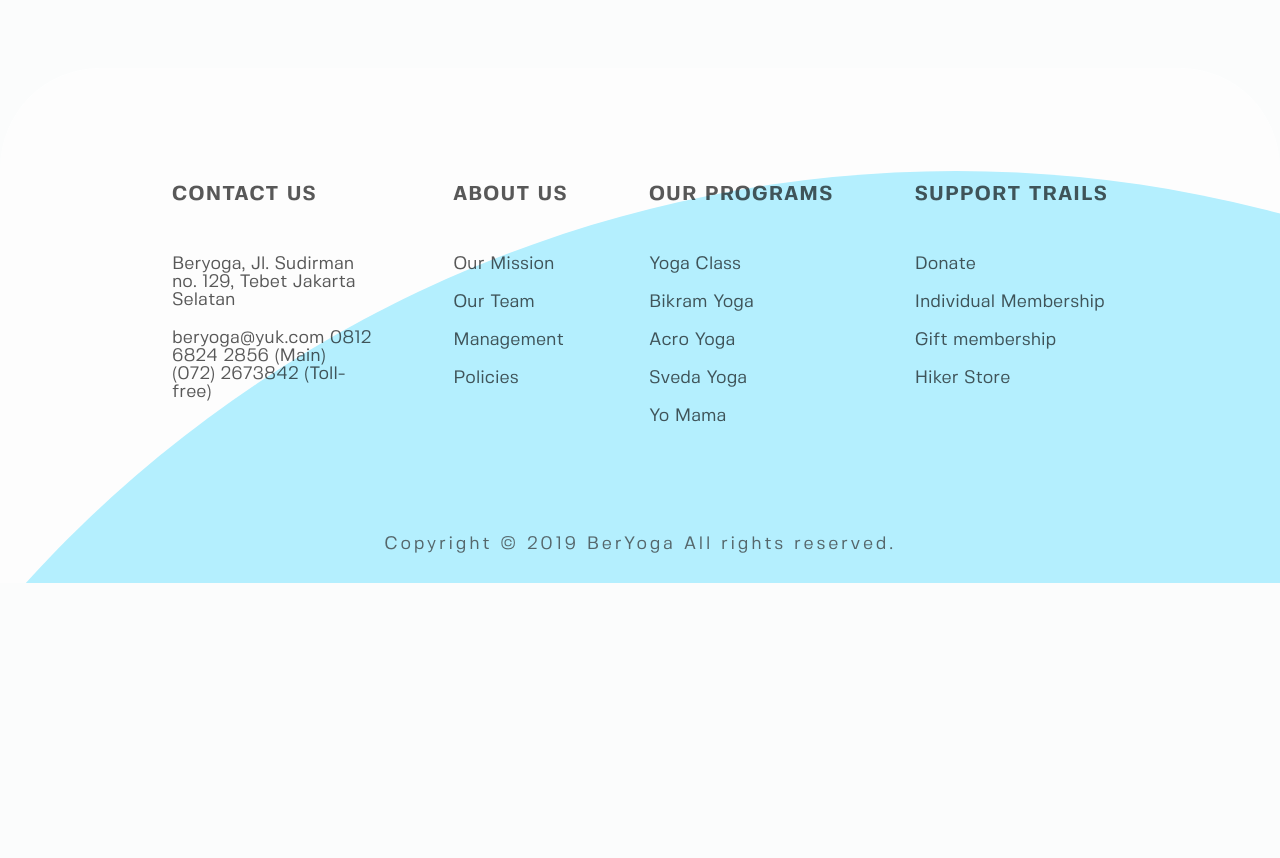
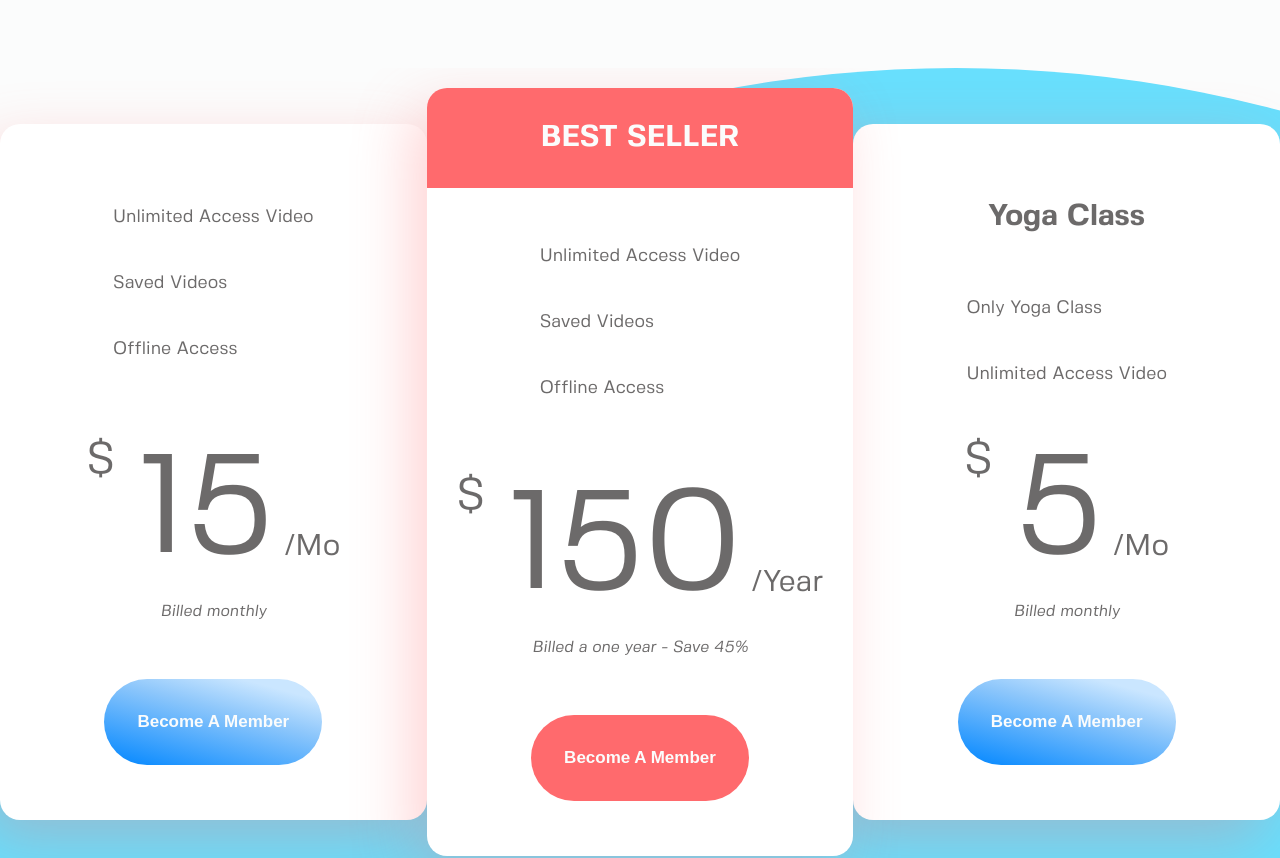
Before and after one commit to jekanov00/yoga_landing, a React (Create React App) app: page / in a window 1280 px wide. Shown: the part 6300-7158 px from the top of the page. Before the commit the page ends 6883 px from the top, so only its background shows below. Built offline with nearby package versions, Linux system fonts and the light colour scheme.

Commit message:
Add article "prices"

```diff
--- a/src/App.css
+++ b/src/App.css
@@ -398,7 +398,7 @@ footer {
   width: 2512px;
   height: 2512px;
   border-radius: 50%;
-  bottom: -2100px;
+  top: 0;
   left: -300px;
 }
 
@@ -406,8 +406,8 @@ footer {
   max-width: 1428px;
   margin: auto;
   background-color: rgba(255, 255, 255, 0.5);
-  border-top-left-radius: 100px;
-  border-top-right-radius: 100px;
+  border-top-left-radius: 170px;
+  border-top-right-radius: 170px;
 }
 
 .linksContainer {
@@ -421,7 +421,7 @@ footer {
 }
 
 .copyright {
-  color: #2E2E2E;
+  color: #2e2e2e;
   opacity: 0.701;
   font-weight: 400;
   letter-spacing: 0.15em;
@@ -445,3 +445,142 @@ footer {
 .linksBlock__text + .linksBlock__text {
   margin-top: 20px;
 }
+
+.prices {
+  margin-bottom: 200px;
+  padding-top: 20px;
+}
+
+.pricesContainer {
+  display: flex;
+  justify-content: center;
+}
+
+.pricesBlock {
+  display: flex;
+  flex-direction: column;
+  align-items: center;
+  background-color: #ffffff;
+  border-radius: 20px;
+  overflow: hidden;
+  width: 475px;
+  color: rgba(59, 56, 56, 0.749);
+  box-shadow: -15px 20px 60px 0 rgba(255, 106, 109, 0.3);
+}
+
+.pricesBlock:first-child,
+.pricesBlock:last-child {
+  margin: 36px 0;
+}
+
+.pricesBlock:first-child .pricesBlock__list {
+  margin-top: 74px;
+}
+
+.pricesBlock:nth-child(2) {
+  z-index: 10;
+}
+
+.pricesBlock:nth-child(2) .pricesBlock__button {
+  background: rgba(255, 106, 109, 1);
+}
+
+.pricesBlock__priceBlock {
+  display: flex;
+  margin-top: auto;
+}
+
+.pricesBlock__title {
+  font-size: 30px;
+  font-weight: 700;
+  margin-top: 78px;
+  margin-bottom: 57px;
+}
+
+.pricesBlock__best {
+  background-color: rgba(255, 106, 109, 1);
+  text-align: center;
+  position: relative;
+  height: 100px;
+  width: 100%;
+  margin-bottom: 49px;
+}
+
+.pricesBlock__best_title {
+  font-size: 30px;
+  line-height: 100px;
+  font-weight: 700;
+  text-transform: uppercase;
+  color: #fbfcfc;
+}
+
+.pricesBlock__list {
+  margin-bottom: 68px;
+}
+
+.pricesBlock:last-child .pricesBlock__list {
+  margin-bottom: 44px;
+}
+
+.pricesBlock__listItem {
+  font-size: 18px;
+  font-weight: 400;
+  line-height: 38px;
+}
+
+.pricesBlock__listItem + .pricesBlock__listItem {
+  margin-top: 28px;
+}
+
+.pricesBlock__dollar {
+  font-size: 44px;
+  font-weight: 400;
+  margin-right: 22px;
+}
+
+.pricesBlock__digit {
+  font-size: 140px;
+  font-weight: 400;
+  margin-top: 5px;
+}
+
+.pricesBlock__period {
+  font-size: 30px;
+  font-weight: 400;
+  margin-left: 10px;
+  margin-bottom: 22px;
+  margin-top: auto;
+}
+
+.pricesBlock__description {
+  font-size: 16px;
+  font-style: oblique;
+  font-weight: 400;
+  margin-top: 20px;
+}
+
+.pricesBlock__button {
+  margin: 59px auto 55px;
+  background: rgb(0, 88, 168);
+  background: linear-gradient(
+    15deg,
+    rgba(0, 134, 255, 1) 0%,
+    rgba(142, 199, 251, 1) 60%,
+    rgba(202, 230, 255, 1) 85%
+  );
+  border: none;
+  padding: 33px;
+  border-radius: 50px;
+  text-transform: capitalize;
+  color: #fbfcfc;
+  font-size: 17px;
+  font-weight: 600;
+}
+
+.pricesBlock__button:hover {
+  box-shadow: -15px 20px 30px 0 rgba(142, 199, 251, 0.5);
+}
+
+.pricesBlock:nth-child(2) .pricesBlock__button:hover {
+  box-shadow: -15px 20px 30px 0 rgba(255, 106, 109, 0.5);
+}
--- a/src/App.jsx
+++ b/src/App.jsx
@@ -134,6 +134,53 @@ function App() {
       <footer className="footer">
         <div className="bgBlue" />
         <article className="prices">
+          <div className="pricesContainer">
+            <div className="pricesBlock">
+              <ul className="pricesBlock__list">
+                <li className="pricesBlock__listItem">Unlimited Access Video</li>
+                <li className="pricesBlock__listItem">Saved Videos</li>
+                <li className="pricesBlock__listItem">Offline Access</li>
+              </ul>
+              <div className="pricesBlock__priceBlock">
+                <p className="pricesBlock__dollar">$</p>
+                <p className="pricesBlock__digit">15</p>
+                <p className="pricesBlock__period">/Mo</p>
+              </div>
+              <p className="pricesBlock__description">Billed monthly</p>
+              <button className="pricesBlock__button">Become A Member</button>
+            </div>
+            <div className="pricesBlock">
+              <div className="pricesBlock__best">
+                <h1 className="pricesBlock__best_title">Best Seller</h1>
+              </div>
+              <ul className="pricesBlock__list">
+                <li className="pricesBlock__listItem">Unlimited Access Video</li>
+                <li className="pricesBlock__listItem">Saved Videos</li>
+                <li className="pricesBlock__listItem">Offline Access</li>
+              </ul>
+              <div className="pricesBlock__priceBlock">
+                <p className="pricesBlock__dollar">$</p>
+                <p className="pricesBlock__digit">150</p>
+                <p className="pricesBlock__period">/Year</p>
+              </div>
+              <p className="pricesBlock__description">Billed a one year - Save 45%</p>
+              <button className="pricesBlock__button">Become A Member</button>
+            </div>
+            <div className="pricesBlock">
+              <h2 className="pricesBlock__title">Yoga Class</h2>
+              <ul className="pricesBlock__list">
+                <li className="pricesBlock__listItem">Only Yoga Class </li>
+                <li className="pricesBlock__listItem">Unlimited Access Video</li>
+              </ul>
+              <div className="pricesBlock__priceBlock">
+                <p className="pricesBlock__dollar">$</p>
+                <p className="pricesBlock__digit">5</p>
+                <p className="pricesBlock__period">/Mo</p>
+              </div>
+              <p className="pricesBlock__description">Billed monthly</p>
+              <button className="pricesBlock__button">Become A Member</button>
+            </div>
+          </div>
         </article>
         <article className="links">
           <div className="linksContainer">
```
